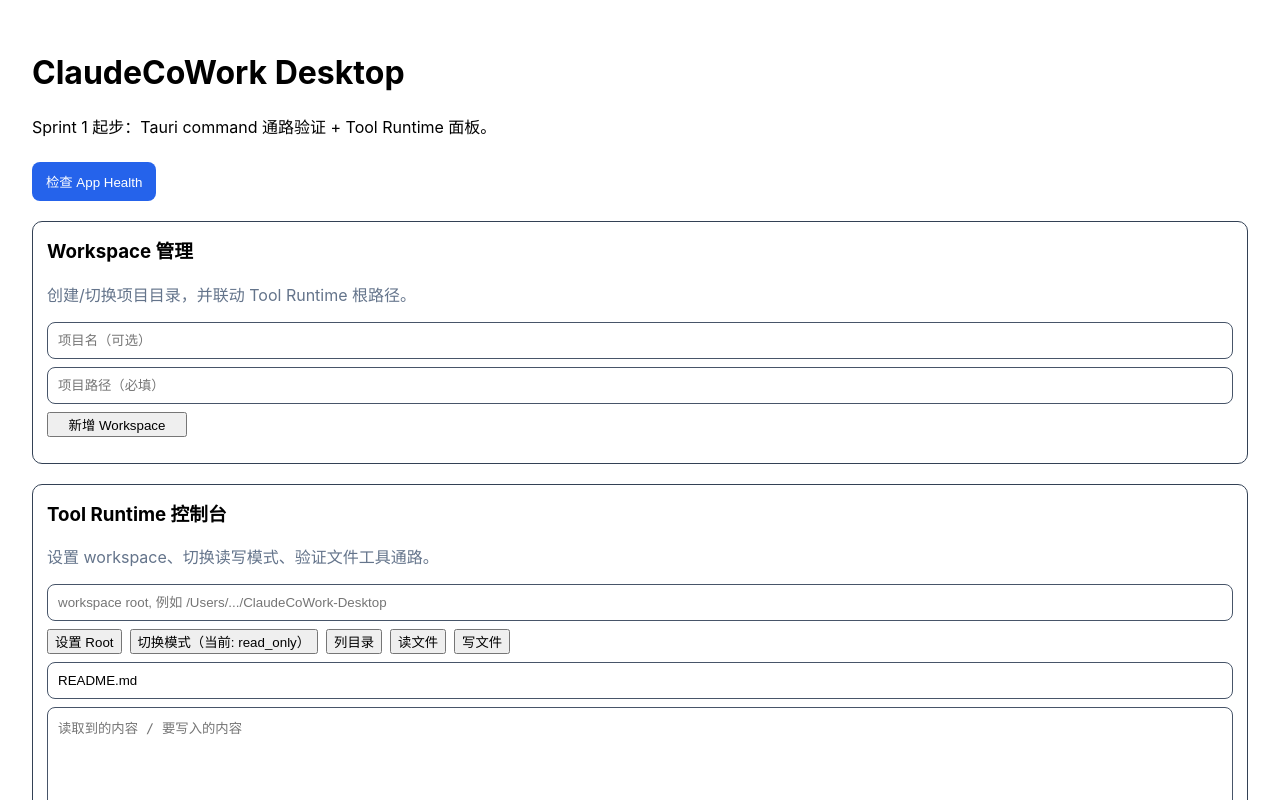
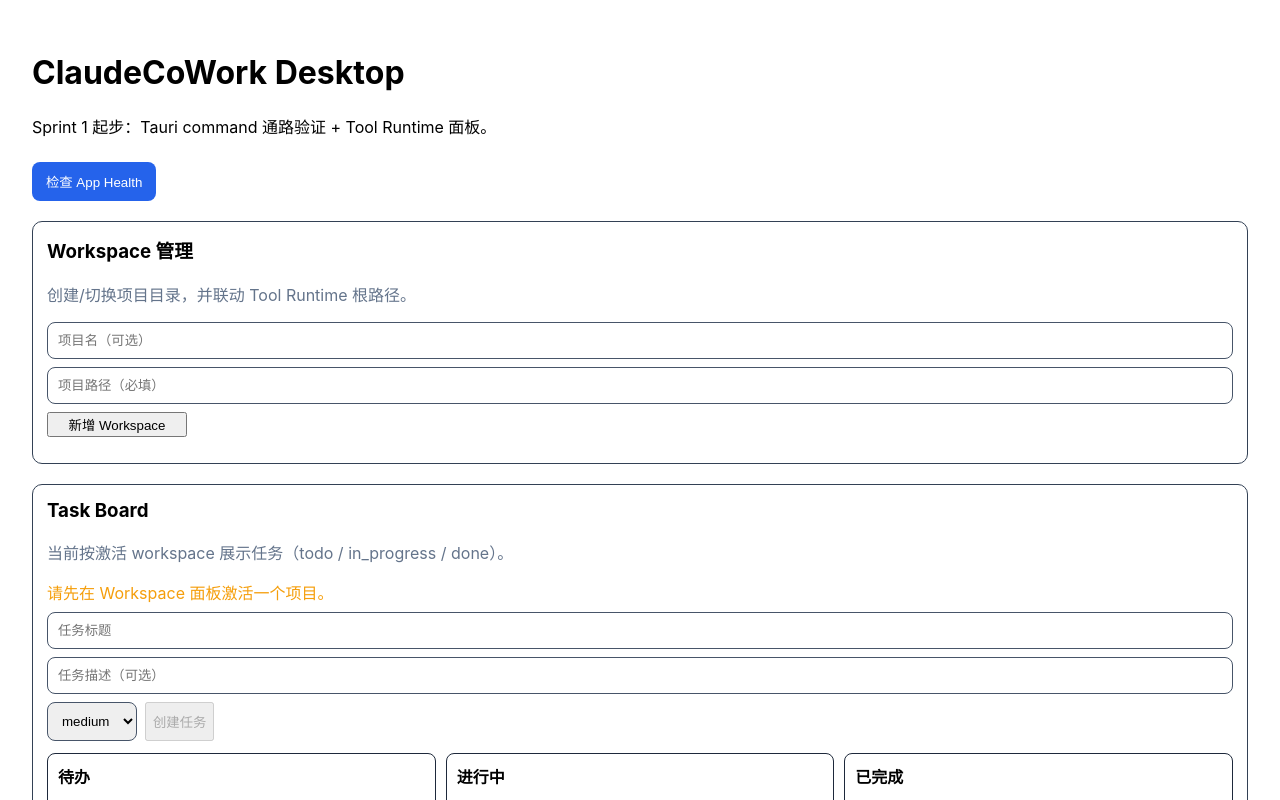
Before and after one commit to summer1874/claude-cowork-desktop, a React (Vite) app in the folder apps/desktop/: page / in a window 1280 px wide. Shown: the top 800 px of the page. Built offline with nearby package versions, Linux system fonts and the light colour scheme.

Commit message:
Add Task Board v0 with workspace-scoped tasks and status flow

```diff
--- a/apps/desktop/src/App.tsx
+++ b/apps/desktop/src/App.tsx
@@ -1,5 +1,6 @@
 import { useState } from 'react';
 import RunLogPanel from './components/RunLogPanel';
+import TaskBoard from './components/TaskBoard';
 import ToolPanel from './components/ToolPanel';
 import WorkspacePanel from './components/WorkspacePanel';
 import { getAppHealth, type AppHealth } from './services/tauri';
@@ -55,6 +56,7 @@
       )}
 
       <WorkspacePanel />
+      <TaskBoard />
       <ToolPanel />
       <RunLogPanel />
     </main>
--- /dev/null
+++ b/apps/desktop/src/components/TaskBoard.tsx
@@ -0,0 +1,148 @@
+import { useEffect, useMemo, useState } from 'react';
+import { appendRunLog } from '../logs/runlog';
+import { useToolStore } from '../stores/toolStore';
+import { updateTaskStatus, loadTasks, upsertTask } from '../tasks/storage';
+import { useTaskStore } from '../tasks/store';
+import type { TaskPriority, TaskStatus } from '../tasks/types';
+import { useWorkspaceStore } from '../workspace/store';
+
+const COLUMNS: { key: TaskStatus; title: string }[] = [
+  { key: 'todo', title: '待办' },
+  { key: 'in_progress', title: '进行中' },
+  { key: 'done', title: '已完成' },
+];
+
+export default function TaskBoard() {
+  const { tasks, setTasks } = useTaskStore();
+  const { activeId } = useWorkspaceStore();
+  const setRunLogs = useToolStore((s) => s.setRunLogs);
+
+  const [title, setTitle] = useState('');
+  const [description, setDescription] = useState('');
+  const [priority, setPriority] = useState<TaskPriority>('medium');
+
+  useEffect(() => {
+    setTasks(loadTasks());
+  }, [setTasks]);
+
+  const filtered = useMemo(
+    () => (activeId ? tasks.filter((t) => t.workspaceId === activeId) : []),
+    [tasks, activeId]
+  );
+
+  const createTask = () => {
+    if (!activeId) return;
+    if (!title.trim()) return;
+
+    const now = new Date().toISOString();
+    const task = {
+      id: `task_${Date.now()}`,
+      workspaceId: activeId,
+      title: title.trim(),
+      description: description.trim(),
+      status: 'todo' as TaskStatus,
+      priority,
+      createdAt: now,
+      updatedAt: now,
+    };
+
+    const next = upsertTask(task);
+    setTasks(next);
+    setTitle('');
+    setDescription('');
+
+    setRunLogs(
+      appendRunLog({
+        id: `log_${Date.now()}`,
+        at: now,
+        action: 'task_create',
+        input: { title: task.title, priority: task.priority },
+        output: { id: task.id },
+        status: 'ok',
+        durationMs: 1,
+      })
+    );
+  };
+
+  const moveTask = (taskId: string, status: TaskStatus) => {
+    const next = updateTaskStatus(taskId, status);
+    setTasks(next);
+    setRunLogs(
+      appendRunLog({
+        id: `log_${Date.now()}`,
+        at: new Date().toISOString(),
+        action: 'task_update_status',
+        input: { taskId, status },
+        output: { ok: true },
+        status: 'ok',
+        durationMs: 1,
+      })
+    );
+  };
+
+  return (
+    <section style={{ marginTop: 20, border: '1px solid #334155', borderRadius: 10, padding: 14 }}>
+      <h3 style={{ marginTop: 0 }}>Task Board</h3>
+      <p style={{ color: '#64748b', marginTop: 0 }}>
+        当前按激活 workspace 展示任务（todo / in_progress / done）。
+      </p>
+
+      {!activeId && (
+        <div style={{ color: '#f59e0b', marginBottom: 8 }}>请先在 Workspace 面板激活一个项目。</div>
+      )}
+
+      <div style={{ display: 'grid', gap: 8, marginBottom: 12 }}>
+        <input
+          value={title}
+          onChange={(e) => setTitle(e.target.value)}
+          placeholder="任务标题"
+          style={{ padding: 10, borderRadius: 8, border: '1px solid #475569' }}
+        />
+        <input
+          value={description}
+          onChange={(e) => setDescription(e.target.value)}
+          placeholder="任务描述（可选）"
+          style={{ padding: 10, borderRadius: 8, border: '1px solid #475569' }}
+        />
+        <div style={{ display: 'flex', gap: 8 }}>
+          <select
+            value={priority}
+            onChange={(e) => setPriority(e.target.value as TaskPriority)}
+            style={{ padding: 10, borderRadius: 8, border: '1px solid #475569' }}
+          >
+            <option value="low">low</option>
+            <option value="medium">medium</option>
+            <option value="high">high</option>
+          </select>
+          <button onClick={createTask} disabled={!activeId}>创建任务</button>
+        </div>
+      </div>
+
+      <div style={{ display: 'grid', gridTemplateColumns: 'repeat(3, minmax(0, 1fr))', gap: 10 }}>
+        {COLUMNS.map((col) => (
+          <div key={col.key} style={{ border: '1px solid #1e293b', borderRadius: 8, padding: 10, minHeight: 140 }}>
+            <div style={{ fontWeight: 700, marginBottom: 8 }}>{col.title}</div>
+            <div style={{ display: 'grid', gap: 8 }}>
+              {filtered
+                .filter((t) => t.status === col.key)
+                .map((t) => (
+                  <div key={t.id} style={{ border: '1px solid #334155', borderRadius: 8, padding: 8 }}>
+                    <div style={{ fontWeight: 600 }}>{t.title}</div>
+                    <div style={{ color: '#94a3b8', fontSize: 12 }}>{t.description || '无描述'}</div>
+                    <div style={{ color: '#64748b', fontSize: 12 }}>priority: {t.priority}</div>
+                    <div style={{ display: 'flex', gap: 6, marginTop: 6, flexWrap: 'wrap' }}>
+                      {COLUMNS.filter((x) => x.key !== t.status).map((x) => (
+                        <button key={x.key} onClick={() => moveTask(t.id, x.key)} style={{ fontSize: 12 }}>
+                          {'→'} {x.title}
+                        </button>
+                      ))}
+                    </div>
+                  </div>
+                ))}
+            </div>
+          </div>
+        ))}
+      </div>
+    </section>
+  );
+}
--- /dev/null
+++ b/apps/desktop/src/tasks/storage.ts
@@ -0,0 +1,34 @@
+import type { TaskItem, TaskStatus } from './types';
+
+const KEY = 'cowork_tasks_v1';
+
+export function loadTasks(): TaskItem[] {
+  try {
+    const raw = localStorage.getItem(KEY);
+    if (!raw) return [];
+    const data = JSON.parse(raw);
+    return Array.isArray(data) ? data : [];
+  } catch {
+    return [];
+  }
+}
+
+export function saveTasks(tasks: TaskItem[]) {
+  localStorage.setItem(KEY, JSON.stringify(tasks));
+}
+
+export function upsertTask(task: TaskItem) {
+  const tasks = loadTasks();
+  const next = [task, ...tasks.filter((t) => t.id !== task.id)];
+  saveTasks(next);
+  return next;
+}
+
+export function updateTaskStatus(taskId: string, status: TaskStatus) {
+  const tasks = loadTasks();
+  const next = tasks.map((t) =>
+    t.id === taskId ? { ...t, status, updatedAt: new Date().toISOString() } : t
+  );
+  saveTasks(next);
+  return next;
+}
--- /dev/null
+++ b/apps/desktop/src/tasks/store.ts
@@ -0,0 +1,12 @@
+import { create } from 'zustand';
+import type { TaskItem } from './types';
+
+type TaskState = {
+  tasks: TaskItem[];
+  setTasks: (tasks: TaskItem[]) => void;
+};
+
+export const useTaskStore = create<TaskState>((set) => ({
+  tasks: [],
+  setTasks: (tasks) => set({ tasks }),
+}));
--- /dev/null
+++ b/apps/desktop/src/tasks/types.ts
@@ -0,0 +1,14 @@
+export type TaskStatus = 'todo' | 'in_progress' | 'done';
+
+export type TaskPriority = 'low' | 'medium' | 'high';
+
+export type TaskItem = {
+  id: string;
+  workspaceId: string;
+  title: string;
+  description: string;
+  status: TaskStatus;
+  priority: TaskPriority;
+  createdAt: string;
+  updatedAt: string;
+};
```
Also changed, not shown: 1 other file (tests, documents, lock files or other folders).
